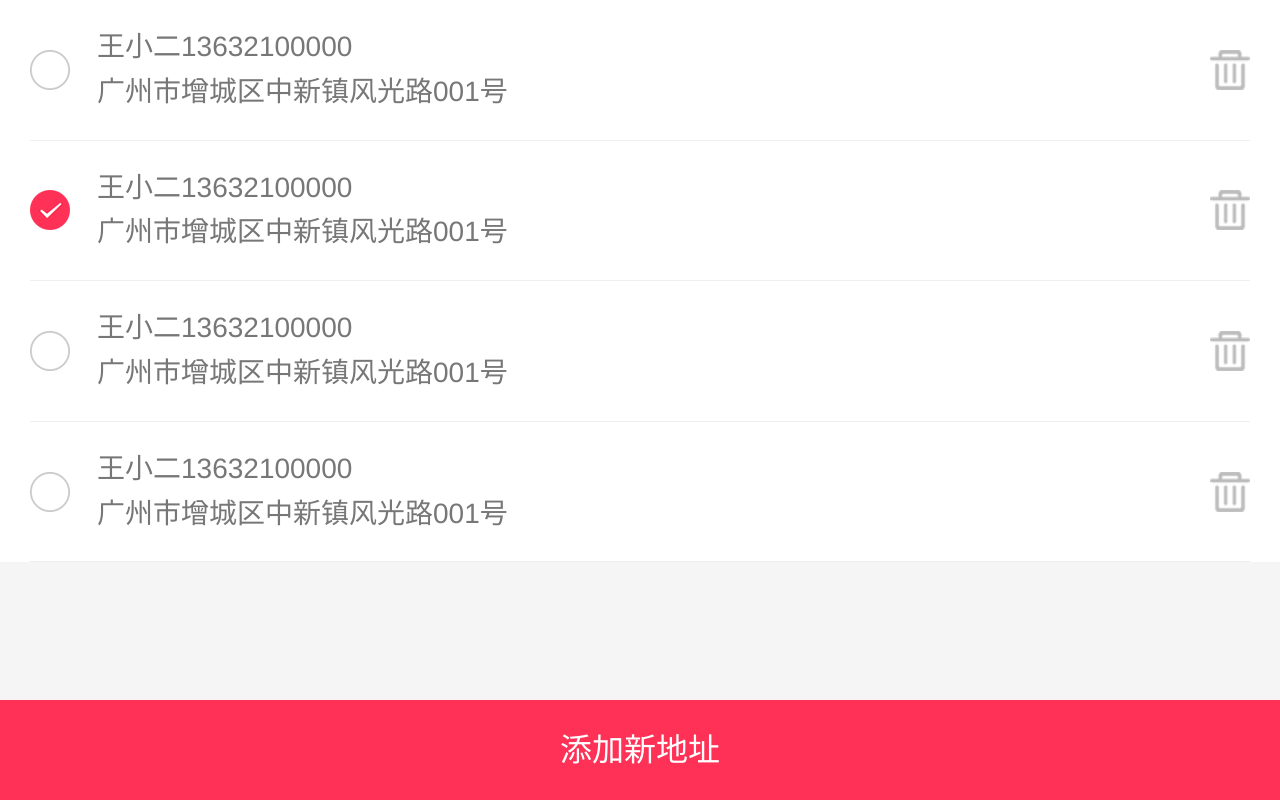
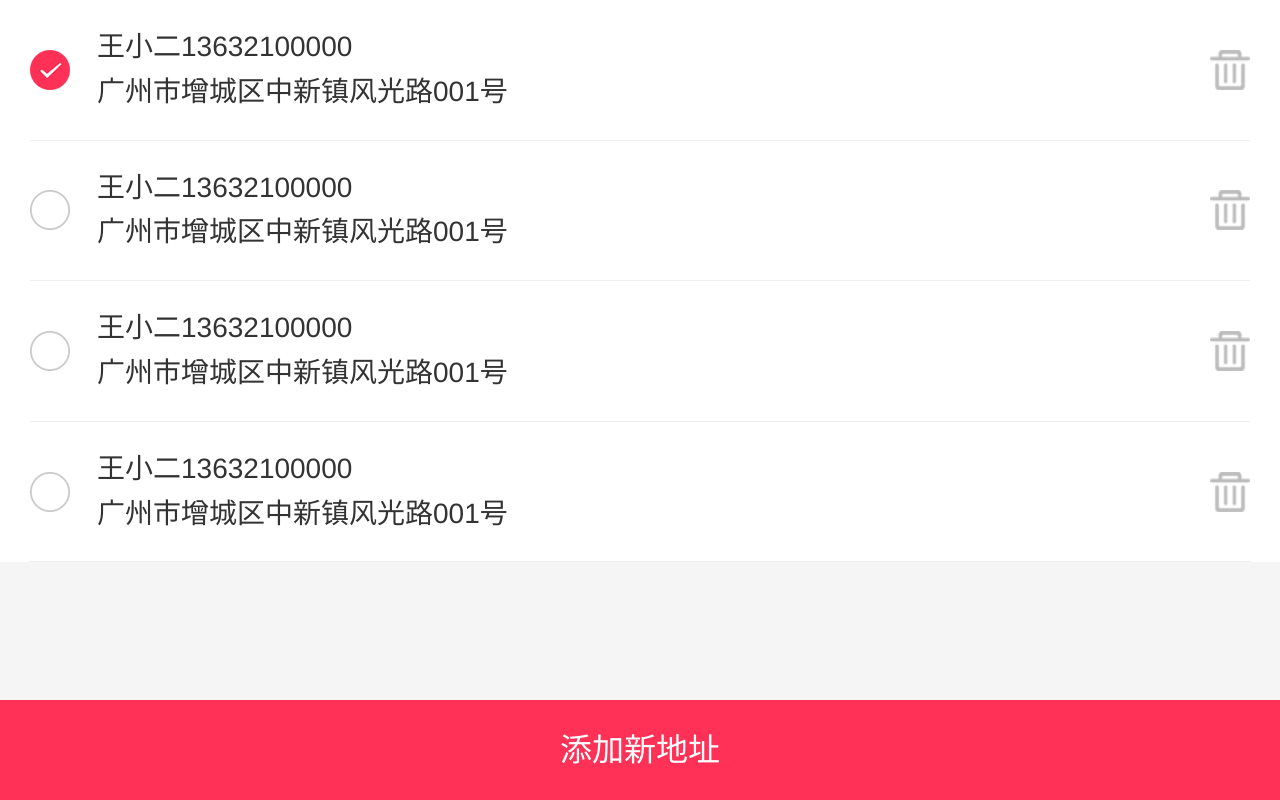
Before and after one commit to openfeibu/kjcweb, a plain HTML site: page 1.0.0/mapList.html in a window 1280 px wide. Drawn offline with Linux system fonts and the light colour scheme.

Commit message:
git-svn-id: https://39.108.144.9:8443/svn/kjcweb@3 f3f5c8fa-aa64-f04f-9f31-cbb940d45d4d

```diff
--- a/1.0.0/less/index.less
+++ b/1.0.0/less/index.less
@@ -29,6 +29,7 @@
 .weui-dialog__btn{color: @mainColor}
 .weui-photo-browser-modal .photo-container img{width:80%;display:block;margin:0 auto; }
 .weui-photo-browser-modal{z-index: 1000;}
+
 body{
   background: @bgColor;
   font-weight: 500;
@@ -1792,6 +1793,14 @@ footer{
         top:0;
         background: url("@{link}ic_address_deleted.png") no-repeat right center/0.4rem 0.4rem;
       }
+      .map_default{
+        width: 0.5rem ;
+        height:100%;
+        position: absolute;
+        left:0;
+        top:0;
+
+      }
     }
 
   }
--- a/1.0.0/mapList.html
+++ b/1.0.0/mapList.html
@@ -44,40 +44,52 @@
       请先设置收货地址
     </div>
     <ul>
-      <li class="clearfix">
+      <li class="clearfix active">
+        <div class="map_default"></div>
+        <a href="">
           <div class="orderDetail_address">
             <div class="orderDetail_address_con">
               <p><span>王小二</span>13632100000</p>
               <p>广州市增城区中新镇风光路001号</p>
             </div>
           </div>
+        </a>
         <div class="map_delete"></div>
       </li>
-      <li class="clearfix active">
+      <li class="clearfix">
+        <div class="map_default"></div>
+        <a href="">
           <div class="orderDetail_address">
             <div class="orderDetail_address_con">
               <p><span>王小二</span>13632100000</p>
               <p>广州市增城区中新镇风光路001号</p>
             </div>
           </div>
+        </a>
         <div class="map_delete"></div>
       </li>
       <li class="clearfix">
+        <div class="map_default"></div>
+        <a href="">
           <div class="orderDetail_address">
             <div class="orderDetail_address_con">
               <p><span>王小二</span>13632100000</p>
               <p>广州市增城区中新镇风光路001号</p>
             </div>
           </div>
+        </a>
         <div class="map_delete"></div>
       </li>
       <li class="clearfix">
+        <div class="map_default"></div>
+        <a href="">
           <div class="orderDetail_address">
             <div class="orderDetail_address_con">
               <p><span>王小二</span>13632100000</p>
               <p>广州市增城区中新镇风光路001号</p>
             </div>
           </div>
+        </a>
         <div class="map_delete"></div>
       </li>
     </ul>
@@ -88,9 +100,9 @@
 </html>
 
 <script>
-  $(".shopMap .orderDetail_address").on("click",function(){
-    var i = $(this).index(".shopMap .orderDetail_address");
-    $(".shopMap .orderDetail_address").eq(i).parents("li").addClass("active").siblings("li").removeClass("active");
+  $(".shopMap .map_default").on("click",function(){
+    var i = $(this).index(".shopMap .map_default");
+    $(this).parents("li").addClass("active").siblings("li").removeClass("active");
   })
   $(".map_delete").on("click",function(){
     var that = $(this);
```
Also changed, not shown: 1.0.0/css/index.css. Lines whose indentation alone changed are shown as unchanged.
